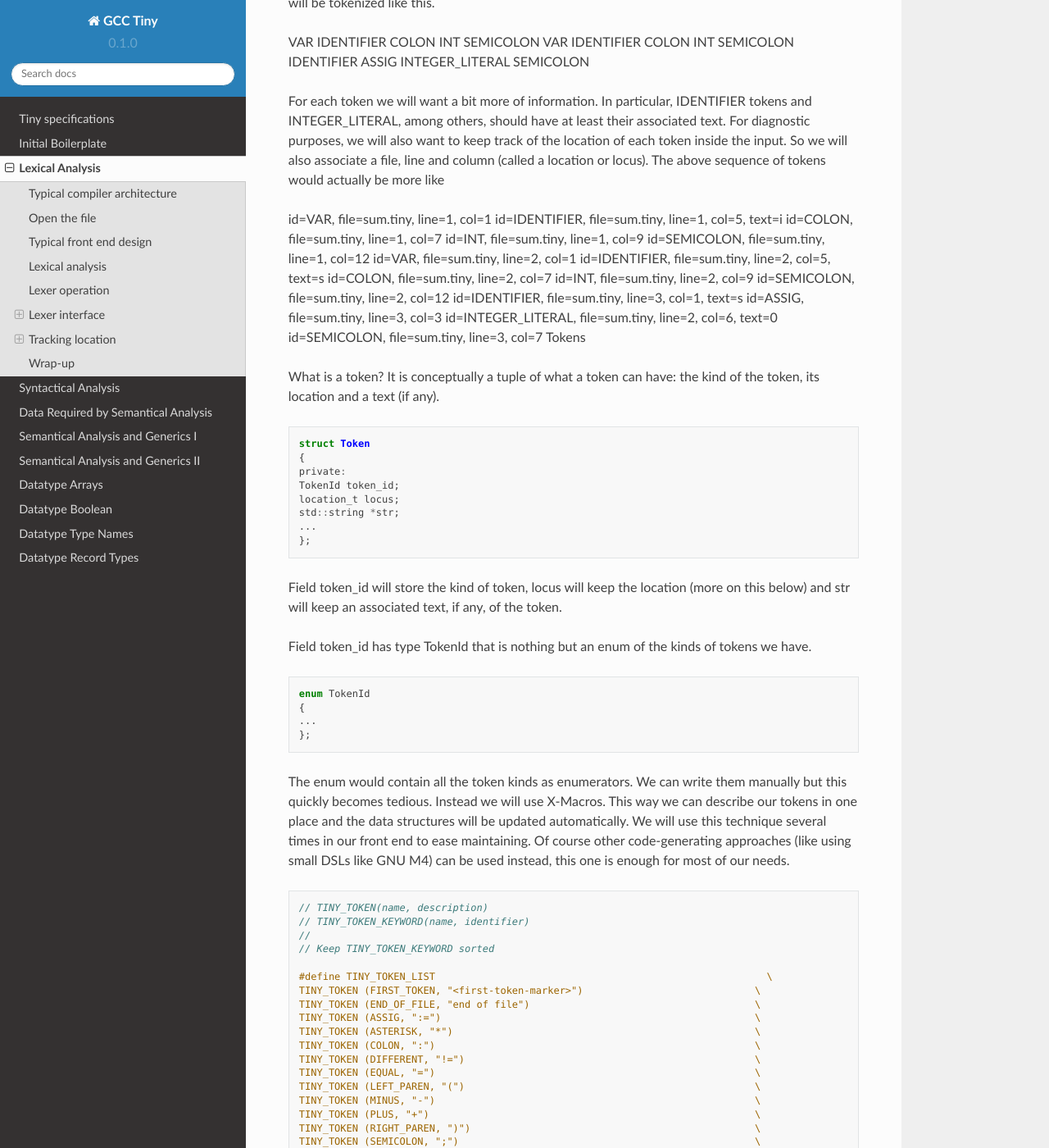
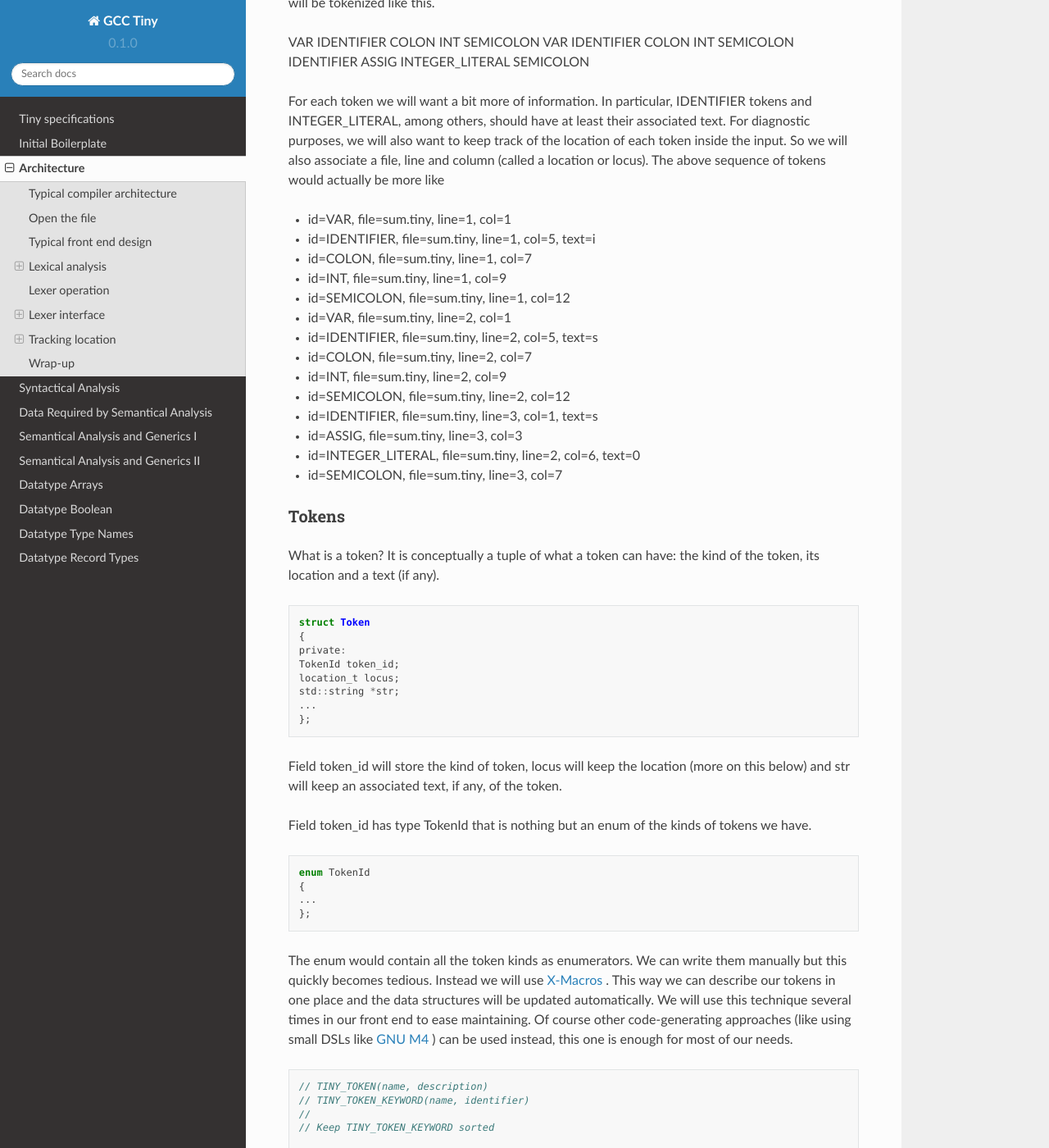
Before and after one commit to GCC-Tiny/gcc-tiny-docs-rtd, a Sphinx documentation site: the page built from docs/source/part03.rst, in a window 1280 px wide and 1400 px high, scrolled down 2989 px. Shown: the whole window at 82% size. Built offline with Sphinx 7.4.7 and the Read the Docs theme 2.0.0, drawn with Linux system fonts in a browser that asks for light colours; some of the changed text lies outside the part shown.

Commit message:
part03: added links and fixes

```diff
--- a/docs/source/part03.rst
+++ b/docs/source/part03.rst
@@ -1,6 +1,6 @@
-****************
-Lexical Analysis
-****************
+************
+Architecture
+************
 
 
 Now that the minimal infrastructure is already set, we can start with the
@@ -167,8 +167,23 @@ track of the location of each token inside the input. So we will also
 associate a file, line and column (called a location or locus). The above
 sequence of tokens would actually be more like
 
-id=VAR, file=sum.tiny, line=1, col=1 id=IDENTIFIER, file=sum.tiny, line=1, col=5, text=i id=COLON, file=sum.tiny, line=1, col=7 id=INT, file=sum.tiny, line=1, col=9 id=SEMICOLON, file=sum.tiny, line=1, col=12 id=VAR, file=sum.tiny, line=2, col=1 id=IDENTIFIER, file=sum.tiny, line=2, col=5, text=s id=COLON, file=sum.tiny, line=2, col=7 id=INT, file=sum.tiny, line=2, col=9 id=SEMICOLON, file=sum.tiny, line=2, col=12 id=IDENTIFIER, file=sum.tiny, line=3, col=1, text=s id=ASSIG, file=sum.tiny, line=3, col=3 id=INTEGER_LITERAL, file=sum.tiny, line=2, col=6, text=0 id=SEMICOLON, file=sum.tiny, line=3, col=7
+- id=VAR, file=sum.tiny, line=1, col=1
+- id=IDENTIFIER, file=sum.tiny, line=1, col=5, text=i
+- id=COLON, file=sum.tiny, line=1, col=7
+- id=INT, file=sum.tiny, line=1, col=9
+- id=SEMICOLON, file=sum.tiny, line=1, col=12
+- id=VAR, file=sum.tiny, line=2, col=1
+- id=IDENTIFIER, file=sum.tiny, line=2, col=5, text=s
+- id=COLON, file=sum.tiny, line=2, col=7
+- id=INT, file=sum.tiny, line=2, col=9
+- id=SEMICOLON, file=sum.tiny, line=2, col=12
+- id=IDENTIFIER, file=sum.tiny, line=3, col=1, text=s
+- id=ASSIG, file=sum.tiny, line=3, col=3
+- id=INTEGER_LITERAL, file=sum.tiny, line=2, col=6, text=0
+- id=SEMICOLON, file=sum.tiny, line=3, col=7
+
 Tokens
+------
 
 What is a token? It is conceptually a tuple of what a token can have: the
 kind of the token, its location and a text (if any).
@@ -199,11 +214,14 @@ of tokens we have.
     };
 
 The enum would contain all the token kinds as enumerators. We can write them
-manually but this quickly becomes tedious. Instead we will use X-Macros. This
-way we can describe our tokens in one place and the data structures will be
+manually but this quickly becomes tedious. Instead we will use
+`X-Macros <https://en.wikipedia.org/wiki/X_Macro>`_
+. This way we can describe our tokens in one place and the data structures will be
 updated automatically. We will use this technique several times in our front
 end to ease maintaining. Of course other code-generating approaches (like
-using small DSLs like GNU M4) can be used instead, this one is enough for
+using small DSLs like
+`GNU M4 <http://www.gnu.org/software/m4/>`_
+) can be used instead, this one is enough for
 most of our needs.
 
 .. code-block:: c
```
Also changed, not shown: other parts of docs/source/part03.rst (+11 -1 lines).
